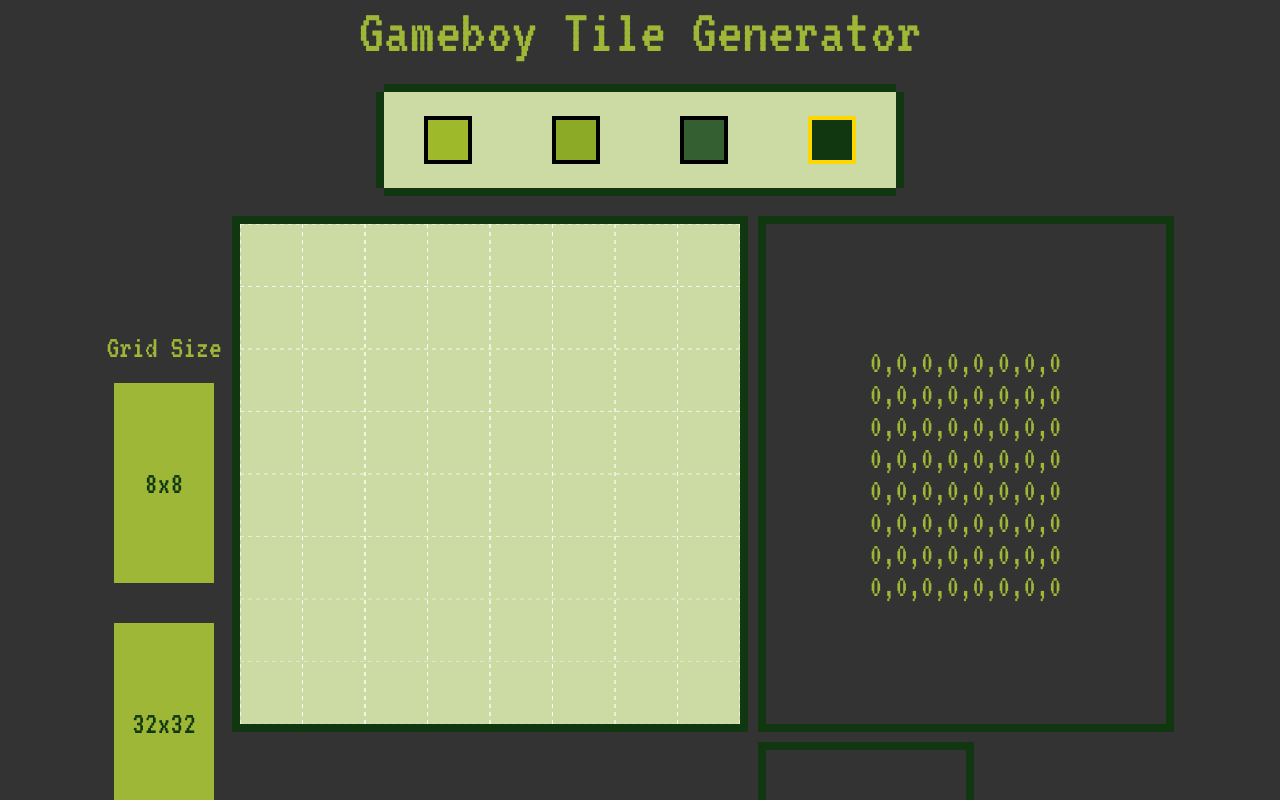
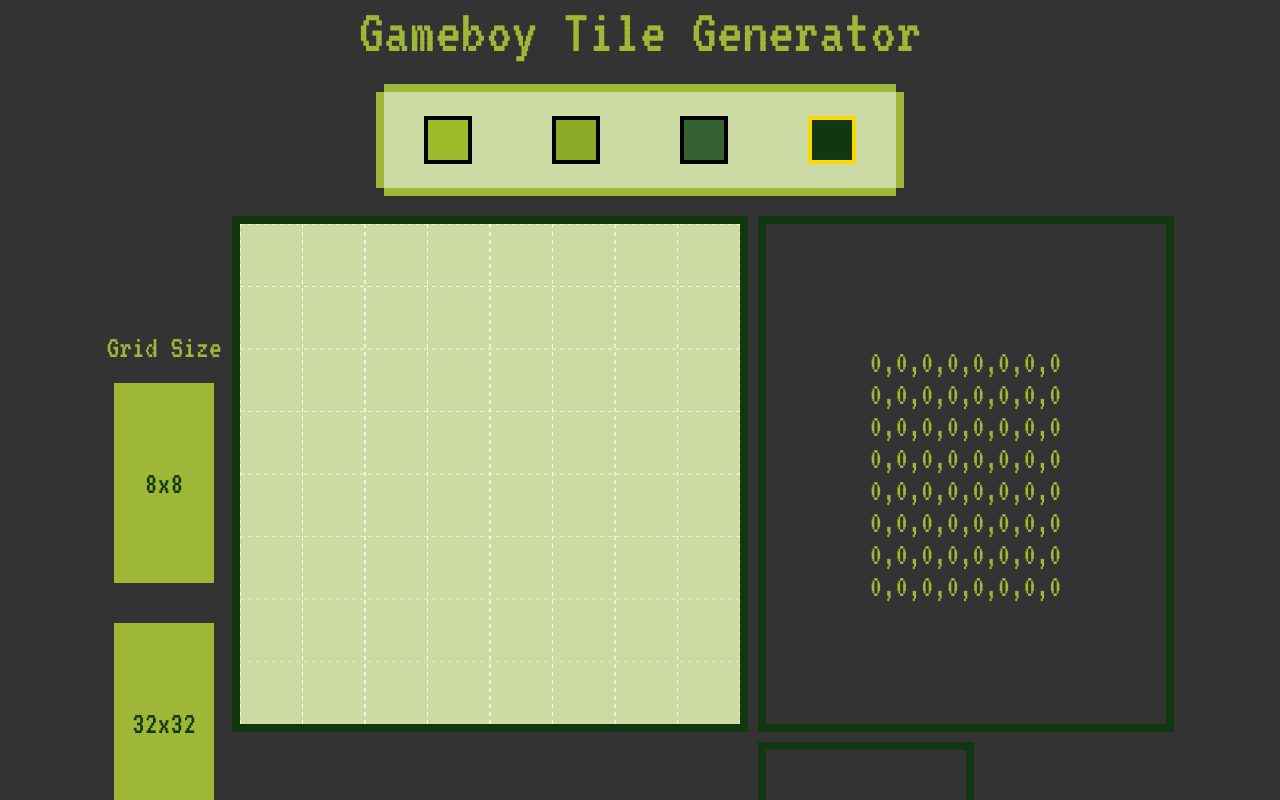
Before and after one commit to spkelly/gb-pallete, a Vue app: page / in a window 1280 px wide. Shown: the top 800 px of the page. Built offline with nearby package versions, Linux system fonts and the light colour scheme.

Commit message:
changed border color

```diff
--- a/src/components/ColorPallete.vue
+++ b/src/components/ColorPallete.vue
@@ -54,8 +54,8 @@
   display: flex;
   margin: 20px auto;
   width: 512px;
-  border-top: 8px solid #113711;
-  border-bottom: 8px solid #113711;
+  border-top: 8px solid #9eb737;
+  border-bottom: 8px solid #9eb737;
   background-color: #ccdba4;
 }
 
@@ -72,7 +72,7 @@
   top: 0;
   width: 8px;
   height: 100%;
-  background: #113711;
+  background: #9eb737;
   position: absolute;
 }
 
```
